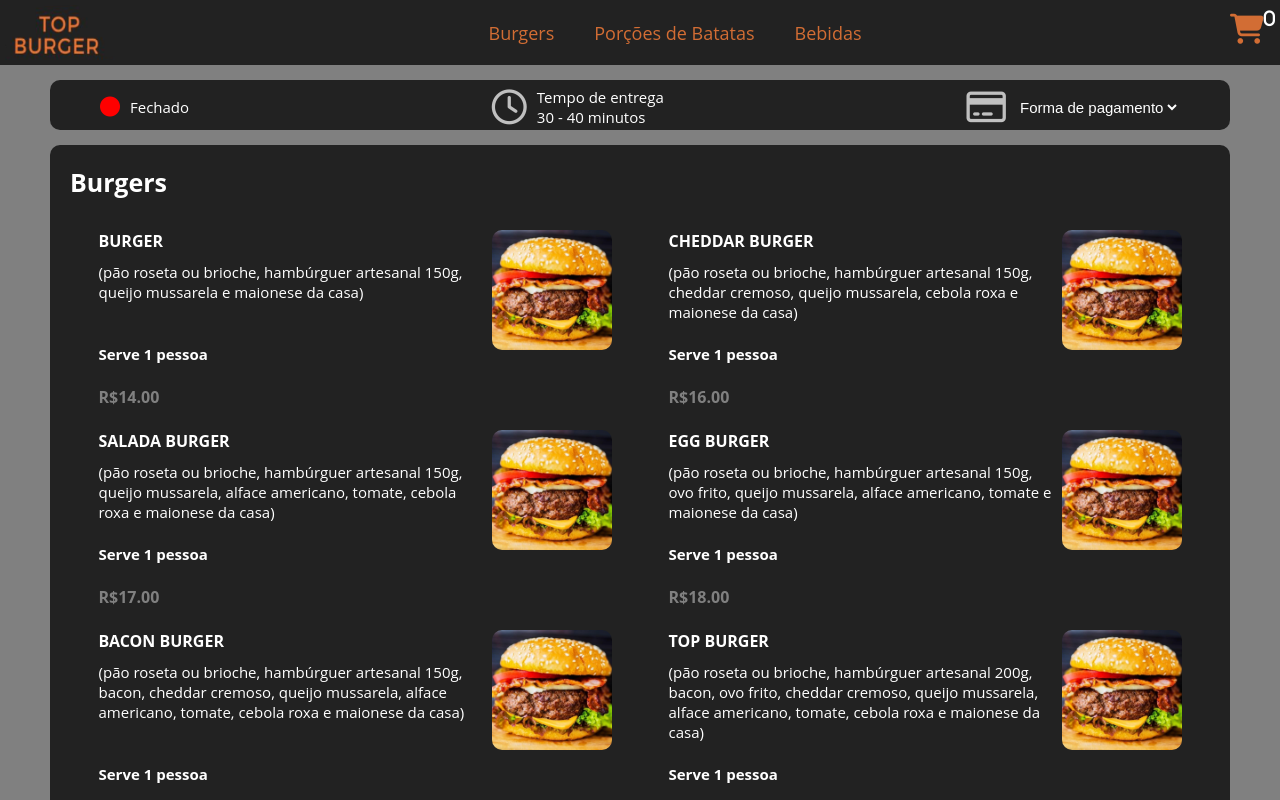
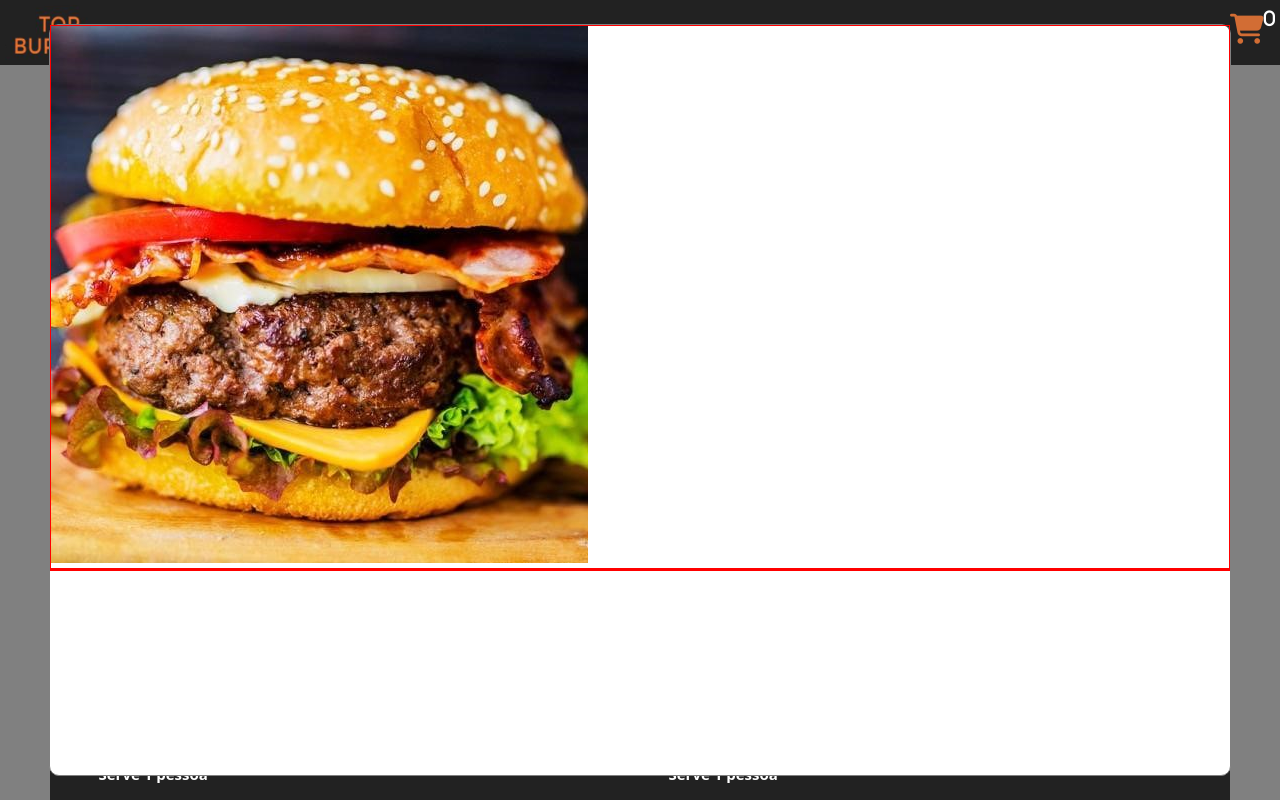
Before and after one commit to JoseEduardoMartins/e-commerce, a Vue app: page /#/ in a window 1280 px wide. Both pictures are taken after a click on the element 355 px from the left and 319 px from the top of the page. Shown: the top 800 px of the page. Built offline with nearby package versions, Linux system fonts and the light colour scheme.

Commit message:
upgrade produto

```diff
--- a/src/components/Burgers.vue
+++ b/src/components/Burgers.vue
@@ -2,7 +2,7 @@
   <div id="burgers" class="container">
     <div class="title">Burgers</div>
     <div class="container-item">
-      <div v-for="burger in burgers" :key="burger.name" class="item-product">
+      <div v-for="burger in burgers" :key="burger.name" class="item-product" @click="emitProduct(burger)">
         <div class="product item">
           <div>
             <div class="sub-title">{{burger.name}}</div>
@@ -36,6 +36,11 @@ export default {
         {name: 'DOUBLE CHEDDAR', value: 20, description: '(pão roseta ou brioche, 2 hambúrguer artesanal de 100g cada, cheddar cremoso e maionese da casa)', serve: 1}
       ]
     }
+  },
+  methods: {
+    emitProduct (burger) {
+      this.$emit('openProduct', burger)
+    }
   }
 }
 </script>
--- a/src/components/Header.vue
+++ b/src/components/Header.vue
@@ -56,7 +56,7 @@ header{
     background-color: #222222;
     display: flex;
     justify-content: space-between;
-    z-index: 999;
+    z-index: 998;
 }
 .logo{
     width: 80px;
--- a/src/components/Home.vue
+++ b/src/components/Home.vue
@@ -1,9 +1,11 @@
 <template>
     <form>
-      <Burgers/>
+      <Burgers @openProduct="getProduct"/>
       <Accompaniments/>
-      <Drinks/><!--
-      <Product/>-->
+      <Drinks/>
+      <div v-if="visibilityProduct">
+        <Product :product="product"/>
+      </div>
     </form>
 </template>
 
@@ -21,10 +23,16 @@ export default {
         amount: 0,
         total: 0
       },
-      arrayAddress: []
+      arrayAddress: [],
+      product: {},
+      visibilityProduct: false
     }
   },
   methods: {
+    getProduct (data) {
+      this.visibilityProduct = !this.visibilityProduct
+      this.product = data
+    },
     getDrink (data) {
       if (this.shoppingCart.arrayDrinks.length > 0) {
         if (this.getDrinkArray(data) !== true) {
--- a/src/components/Information.vue
+++ b/src/components/Information.vue
@@ -1,18 +1,27 @@
 <template>
   <div id="information" class="information">
     <div class="menu">
-        <div class="menu_item" @mouseover="tableHour()" @mouseout="tableHour()">
-          <i class="fas fa-circle icon green" v-if="compareHour()"></i>
-          <div class="menu_item-text" v-if="compareHour()">Aberto</div>
-          <i class="fas fa-circle icon red" v-if="!compareHour()"></i>
-          <div class="menu_item-text" v-if="!compareHour()">Fechado</div>
+        <div class="menu_item" v-if="compareHour()" @mouseover="tableHour()" @mouseout="tableHour()">
+          <i class="fas fa-circle icon green"></i>
+          <div class="menu_item-text">Aberto</div>
+        </div>
+        <div class="menu_item" v-else @mouseover="tableHour()" @mouseout="tableHour()">
+          <i class="fas fa-circle icon red"></i>
+          <div class="menu_item-text">Fechado</div>
         </div>
         <div class="menu_item-Hour" v-if="hour">
           <table class="item-Hour">
             <tr v-for="day in days" :key="day[0]">
+              <div v-if="day[0] == now.getDay()" class="nowDay">
                 <td>{{day[1]}} - </td>
                 <td>{{day[2]}}:00 às </td>
                 <td> {{day[3]}}:00</td>
+              </div>
+              <div v-else>
+                <td>{{day[1]}} - </td>
+                <td>{{day[2]}}:00 às </td>
+                <td> {{day[3]}}:00</td>
+              </div>
             </tr>
           </table>
           <div class="item-Hour-text">Horario de brasilia</div>
@@ -40,15 +49,15 @@
 export default {
   data () {
     return {
-      nowHour: new Date(),
+      now: new Date(),
       days: [
-        [0, 'DOM', 19, 23],
-        [1, 'SEG', 19, 23],
-        [2, 'TER', 19, 23],
-        [3, 'QUA', 19, 23],
-        [4, 'QUI', 19, 23],
-        [5, 'SEX', 19, 23],
-        [6, 'SAB', 19, 23]
+        [0, 'DOM', 19, 23, 'diaUtil'],
+        [1, 'SEG', 19, 23, 'diaUtil'],
+        [2, 'TER', 19, 23, 'diaUtil'],
+        [3, 'QUA', 19, 23, 'diaUtil'],
+        [4, 'QUI', 19, 23, 'diaUtil'],
+        [5, 'SEX', 19, 23, 'diaUtil'],
+        [6, 'SAB', 19, 23, 'diaUtil']
       ],
       hour: false
     }
@@ -56,8 +65,8 @@ export default {
   methods: {
     compareHour () {
       for (let i = 0; i < this.days.length; i++) {
-        if (this.days[i][0] === this.nowHour.getDay()) {
-          if (this.nowHour.getHours() > this.days[i][2] && this.nowHour.getHours() <= this.days[i][3]) {
+        if (this.days[i][0] === this.now.getDay()) {
+          if (this.now.getHours() >= this.days[i][2] && this.now.getHours() <= this.days[i][3] && this.days[i][4] === 'diaUtil') {
             return true
           }
         }
@@ -110,6 +119,9 @@ export default {
         }
           .item-Hour{
             padding: 10px;
+          }
+          .nowDay{
+            background-color: #4F4F4F;
           }
           .item-Hour-text{
             text-align: center;
--- a/src/components/product.vue
+++ b/src/components/product.vue
@@ -1,22 +1,43 @@
 <template>
   <div id="product" class="product">
-      <div class="">
-          <img src="../assets/burger.jpg" alt="" class="image">
-      </div>
-      <div>
+    <div class="product_item">
+      <img src="../assets/burger.jpg" alt="">
+    </div>
+    <div class="product_item">
 
-      </div>
+    </div>
   </div>
 </template>
 
 <script>
 export default {
-
+  data () {
+    return {
+      produce: this.product
+    }
+  },
+  props: {
+    product: Object
+  }
 }
 </script>
 
 <style scoped>
 .product{
-    position: absolute;
+    position: fixed;
+    top: 0;
+    bottom: 0;
+    left: 0;
+    right: 0;
+    margin: auto;
+    width: calc(100% - 100px);
+    height: calc(100% - 50px);
+    border: 1px solid gray;
+    border-radius: 10px;
+    background-color: white;
+    z-index: 998;
 }
+    .product_item{
+        border: 1px solid red;
+    }
 </style>
```
Lines whose indentation alone changed are shown as unchanged.
